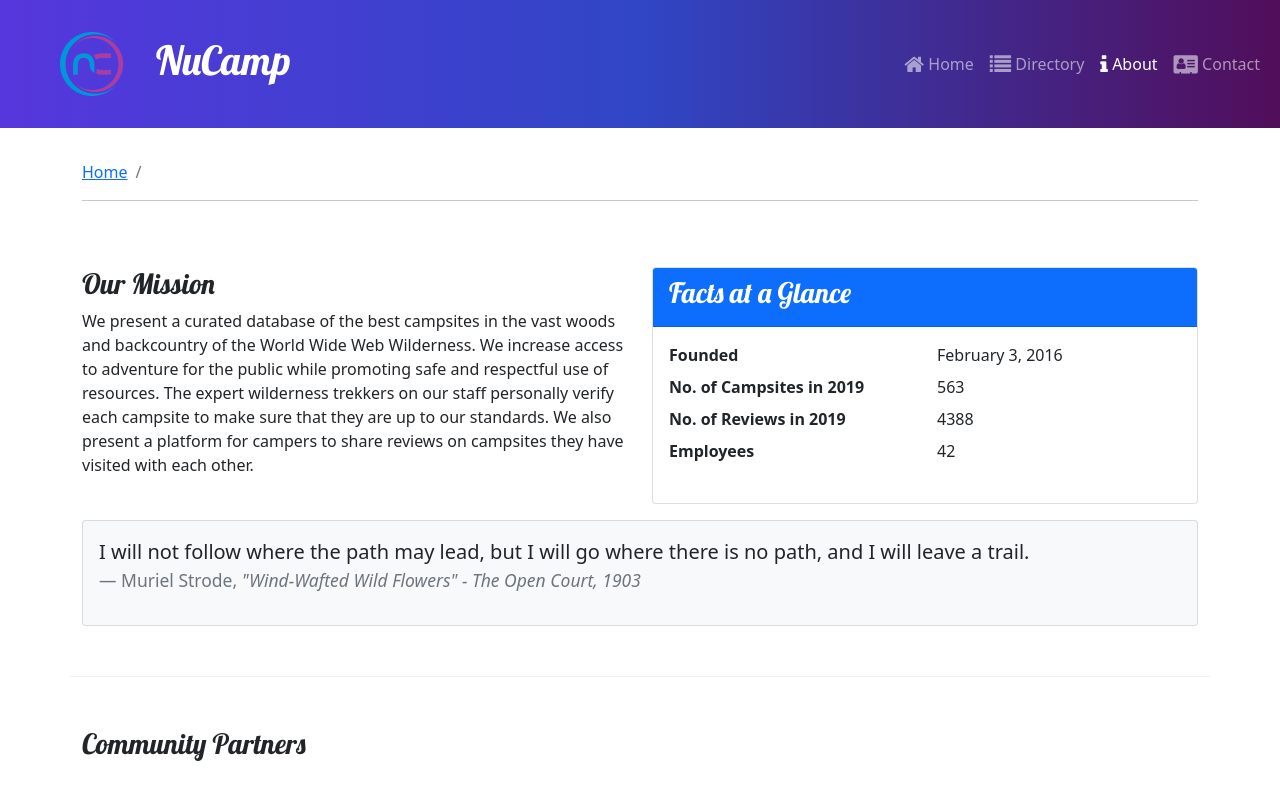
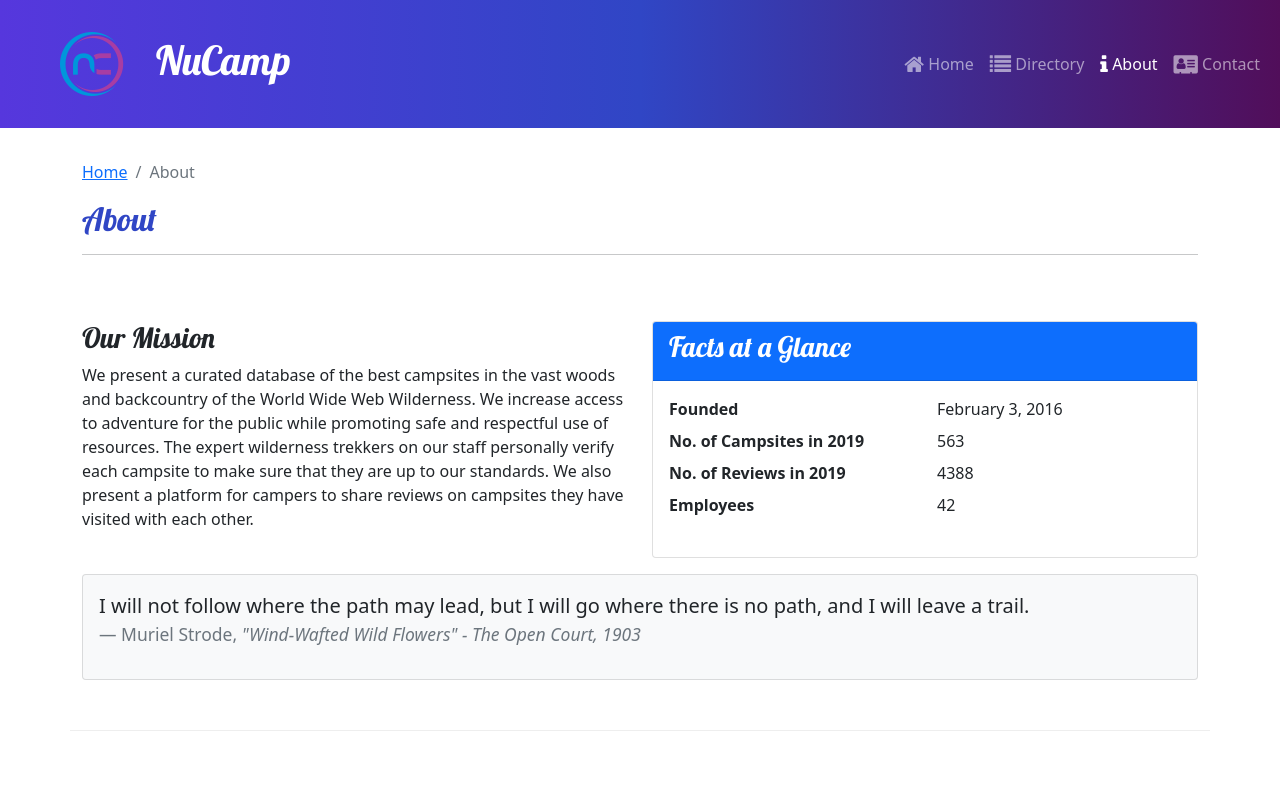
Before and after one commit to erinsgithubpage/nucampsite2, a React (Create React App) app: page /about in a window 1280 px wide. Shown: the top 785 px of the page. Built offline with nearby package versions, Linux system fonts and the light colour scheme.

Commit message:
workshop 2, task 2, modified - completed

```diff
--- a/src/pages/AboutPage.js
+++ b/src/pages/AboutPage.js
@@ -4,7 +4,7 @@ import SubHeader from '../components/SubHeader';
 const AboutPage = () => {
     return (
         <Container>
-            <SubHeader name="About Us"></SubHeader>
+            <SubHeader current='About' />
             <Row className='row-content'>
                 <Col sm='6'>
                     <h3>Our Mission</h3>
```
